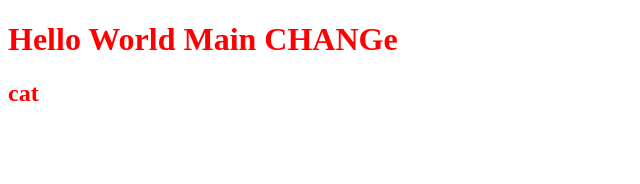
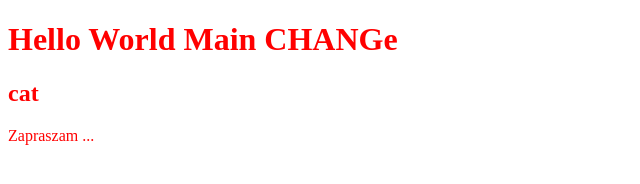
Before and after one commit to koksztul/testing, a plain HTML site: page index.html in a window 1280 px wide. Shown: the whole page, without its empty margins (0-640 px from the left). Drawn offline with Linux system fonts and the light colour scheme.

Commit message:
added p tag text

```diff
--- a/index.html
+++ b/index.html
@@ -7,6 +7,7 @@
     <div class="container" style="color: red">
         <h1>Hello World Main CHANGe</h1>
         <h2>cat</h2>
+        <p>Zapraszam ...</p>
     </div>
 </body>
 </html>
```
